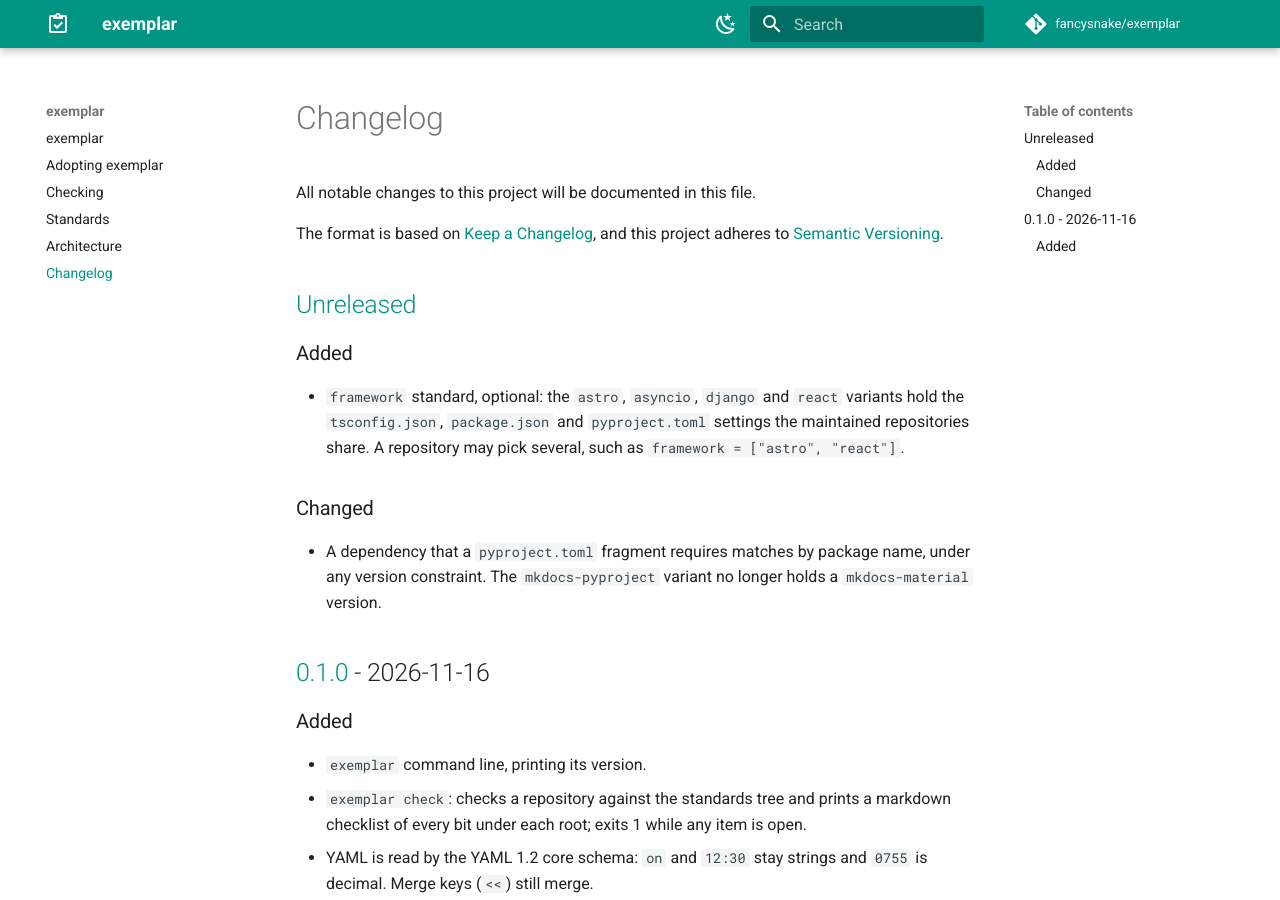
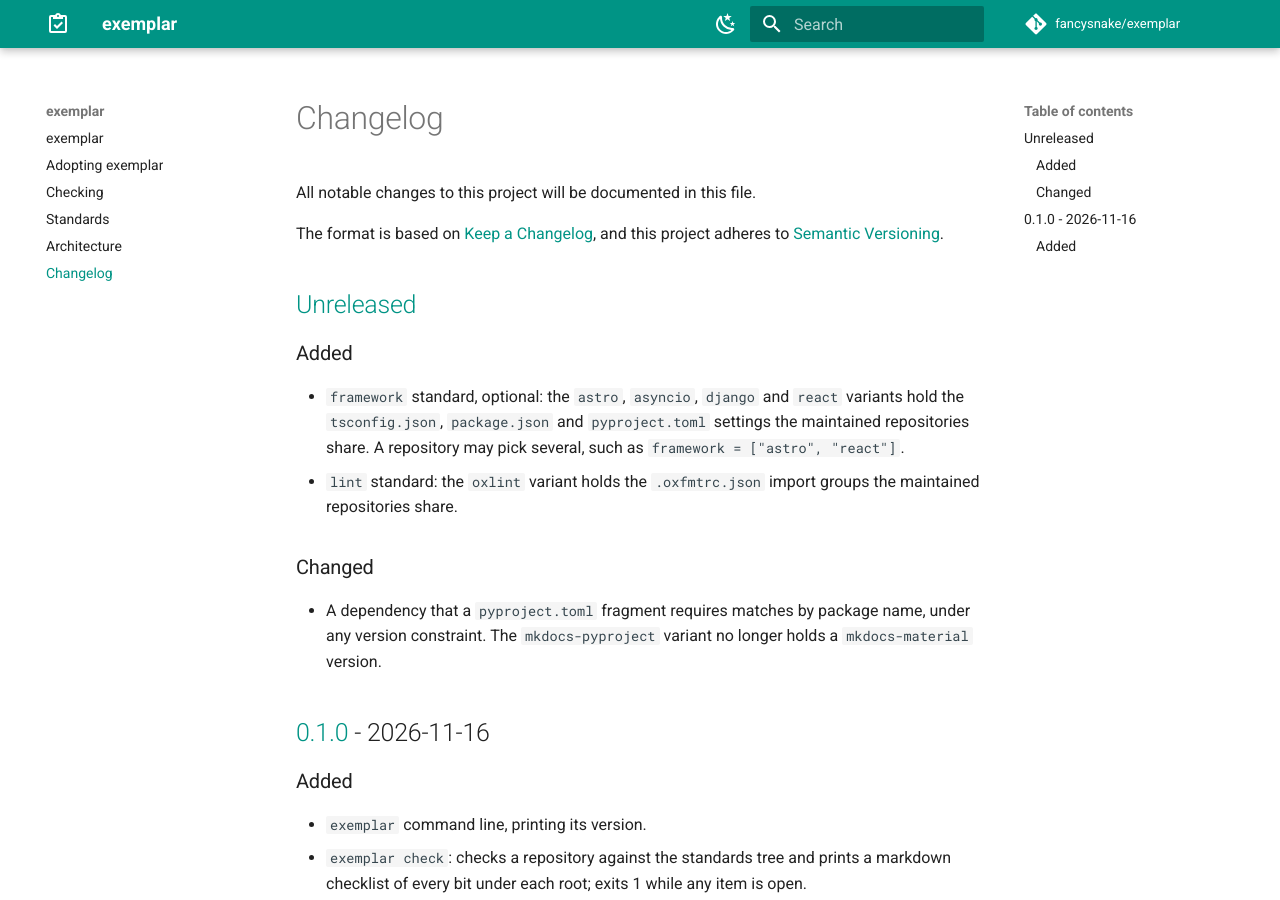
Before and after one commit to fancysnake/exemplar, an MkDocs documentation site: the page built from docs/changelog.md, in a window 1280 px wide and 900 px high. Built offline with MkDocs 1.6.1 and Material for MkDocs 9.7.7, drawn with Linux system fonts in a browser that asks for light colours; comment, search, counter and statistics services are not loaded.

Commit message:
feat: add the oxlint variant of the lint standard
The variant requires the `sortImports.groups` of `.oxfmtrc.json`.
landschaft and ludamus share nothing else: ludamus keeps its oxlint
rules in `oxlint.config.ts`, which no fragment reads, and each pins
its own oxlint and oxfmt versions.

oxlint replaces the planned biome variant: no maintained repository
uses biome.

Closes #18

Co-Authored-By: Claude Fable 5.2 <noreply@anthropic.com>

```diff
--- a/CHANGELOG.md
+++ b/CHANGELOG.md
@@ -13,6 +13,8 @@ and this project adheres to [Semantic Versioning].
   variants hold the `tsconfig.json`, `package.json` and `pyproject.toml`
   settings the maintained repositories share. A repository may pick several,
   such as `framework = ["astro", "react"]`.
+- `lint` standard: the `oxlint` variant holds the `.oxfmtrc.json` import
+  groups the maintained repositories share.
 
 ### Changed
 
```
Also changed, not shown: docs/standards.md (+11 -0 lines), 2 other files.
